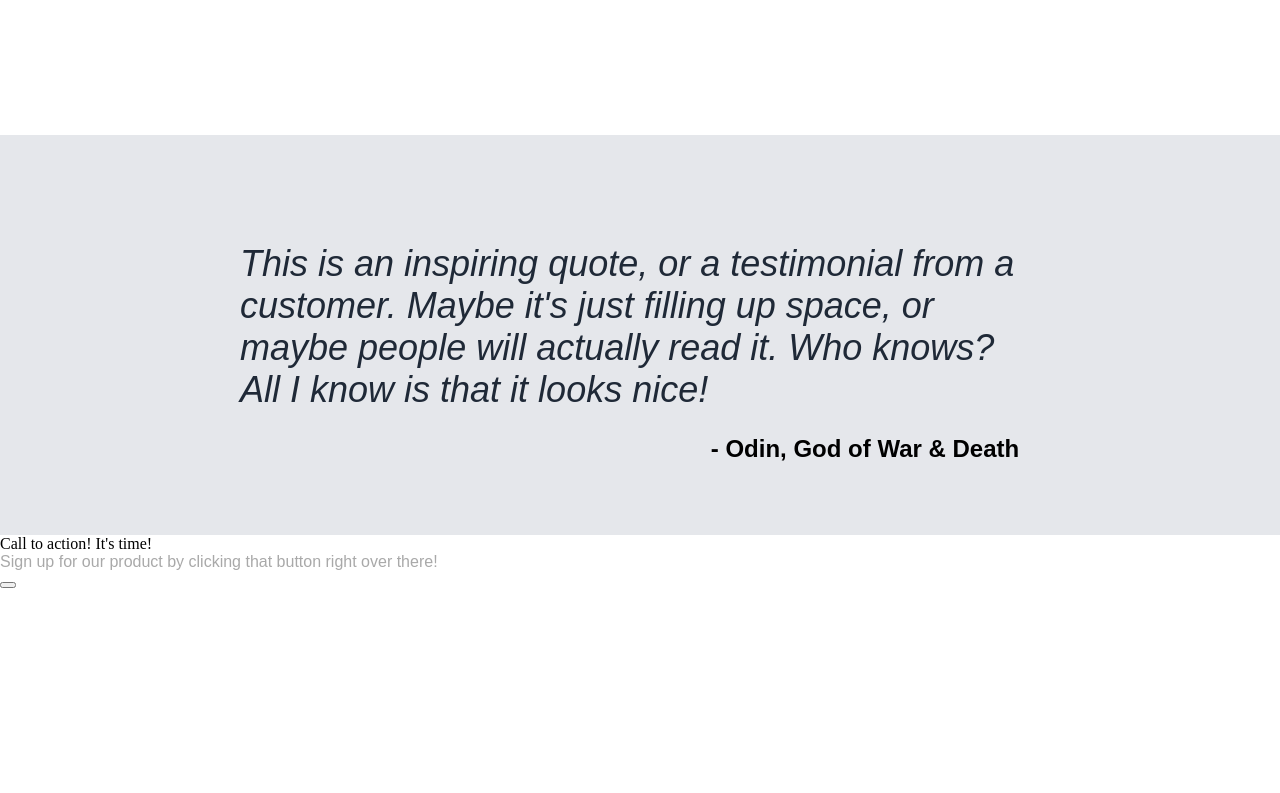
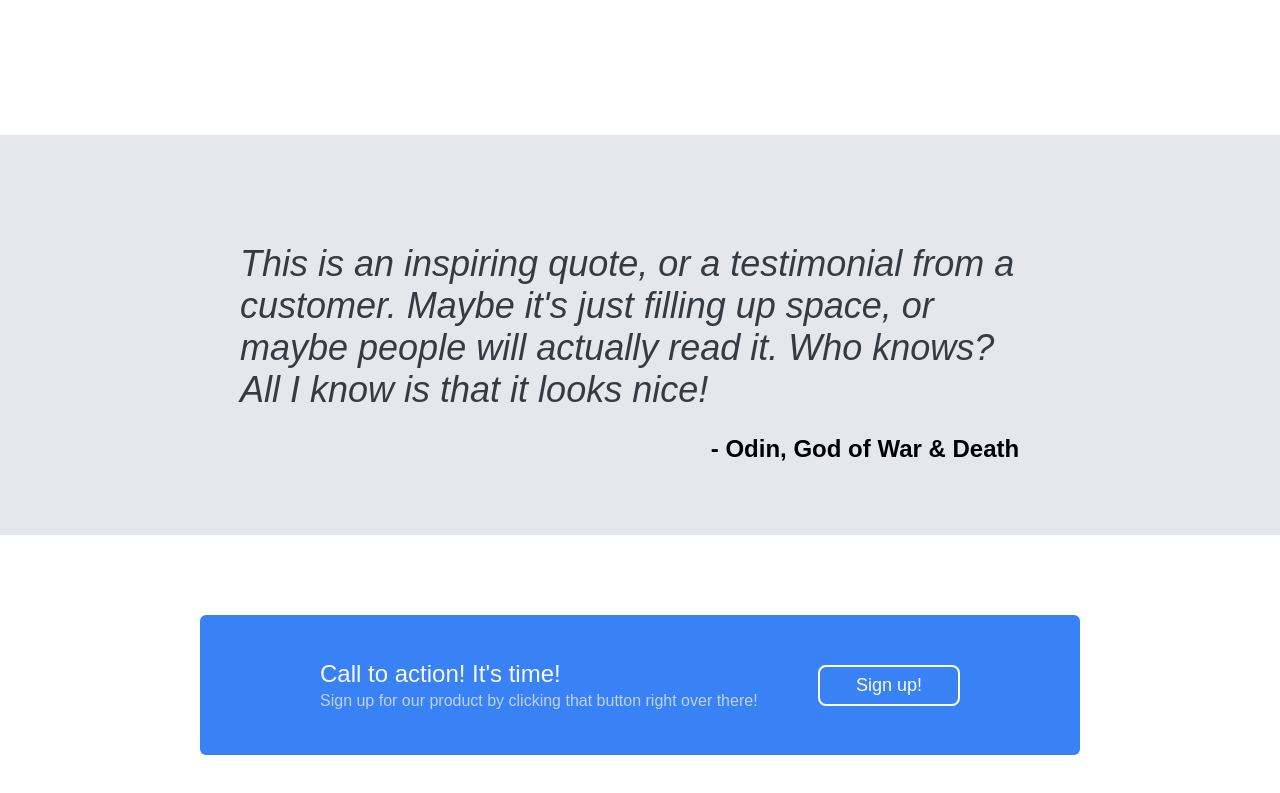
Before and after one commit to TheBooqs/first-landing-page, a plain HTML site: page index.html in a window 1280 px wide. Shown: the part 910-1703 px from the top of the page. Before the commit the page ends 1499 px from the top, so only its background shows below. Drawn offline with Linux system fonts and the light colour scheme.

Commit message:
container 4 css complete

```diff
--- a/index.html
+++ b/index.html
@@ -72,12 +72,12 @@
         <p class="credit"> - Odin, God of War & Death </p>
     </div>
     <div class="container4">
-        <div class="subcontainter">
+        <div class="subcontainer">
             <div class="text">
                 <div class="call">Call to action! It's time!</div>
-                <div class="subtext">Sign up for our product by clicking that button right over there!</div>
+                <div class="subtext4">Sign up for our product by clicking that button right over there!</div>
             </div>
-            <div><button class="button4"  type="submit"></button></div>
+            <div><button class="button4"  type="submit">Sign up!</button></div>
         </div>
     </div>
 
--- a/style.css
+++ b/style.css
@@ -148,10 +148,9 @@ margin: 30px;
 .quote{display: flex;
     max-width: 800px;
     font-size: 36px;
-    color: #1f2937;
+    color: #363b42;
     font-family: Arial, "Helvetica Neue", Helvetica, sans-serif;
     font-style: italic;
-    font-weight:lighter;
    margin-bottom: 0;
    margin-top: 60px;
 
@@ -163,3 +162,44 @@ margin: 30px;
     max-width: 800px;
     margin-left: 450px;
 }
+
+.container4{
+    display: flex;
+    height: 300px;
+    justify-content: center;
+    align-items: center;
+}
+
+.subcontainer{display: flex;
+    background-color: #3882f6;
+    flex: 1;
+    height: 140px;
+    margin: 0 200px;
+    border-radius: 6px;
+    justify-content: space-between;
+    align-items: center;
+    padding: 0 120px;
+}
+
+.call{
+    color:#f9faf8;
+    font-family: Arial, Helvetica, sans-serif;
+    font-size: 24px;
+    margin-bottom: 4px;
+}
+
+.subtext4{
+    color: #e5e7ebc8;
+    font-family: Arial, Helvetica, sans-serif;
+    font-weight: lighter;
+}
+
+.button4{
+    padding: 8px 36px;
+    background-color: #3882f6;
+    border: solid white 2px;
+    border-radius: 8px;
+    color: #f9faf8;
+    font-family: Arial, Helvetica, sans-serif;
+    font-size:18px;
+}
```
